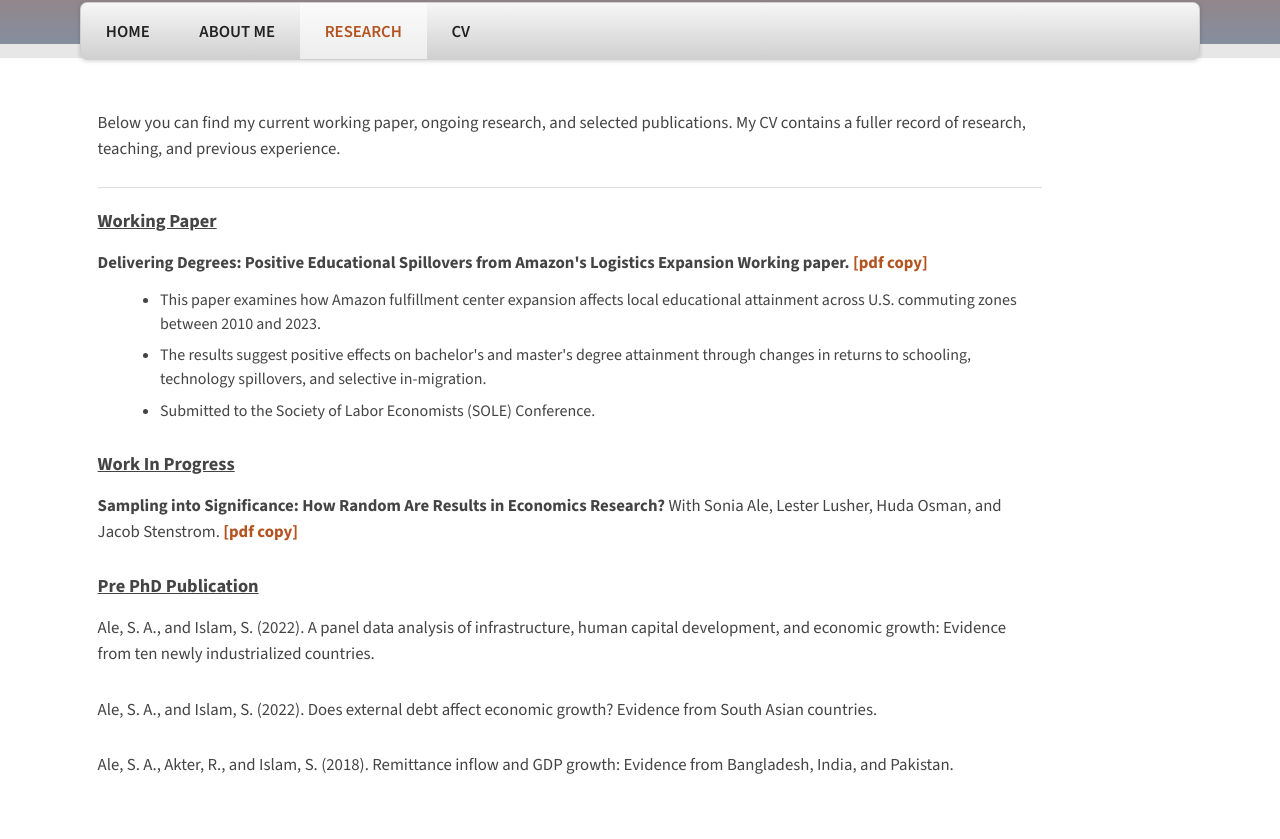
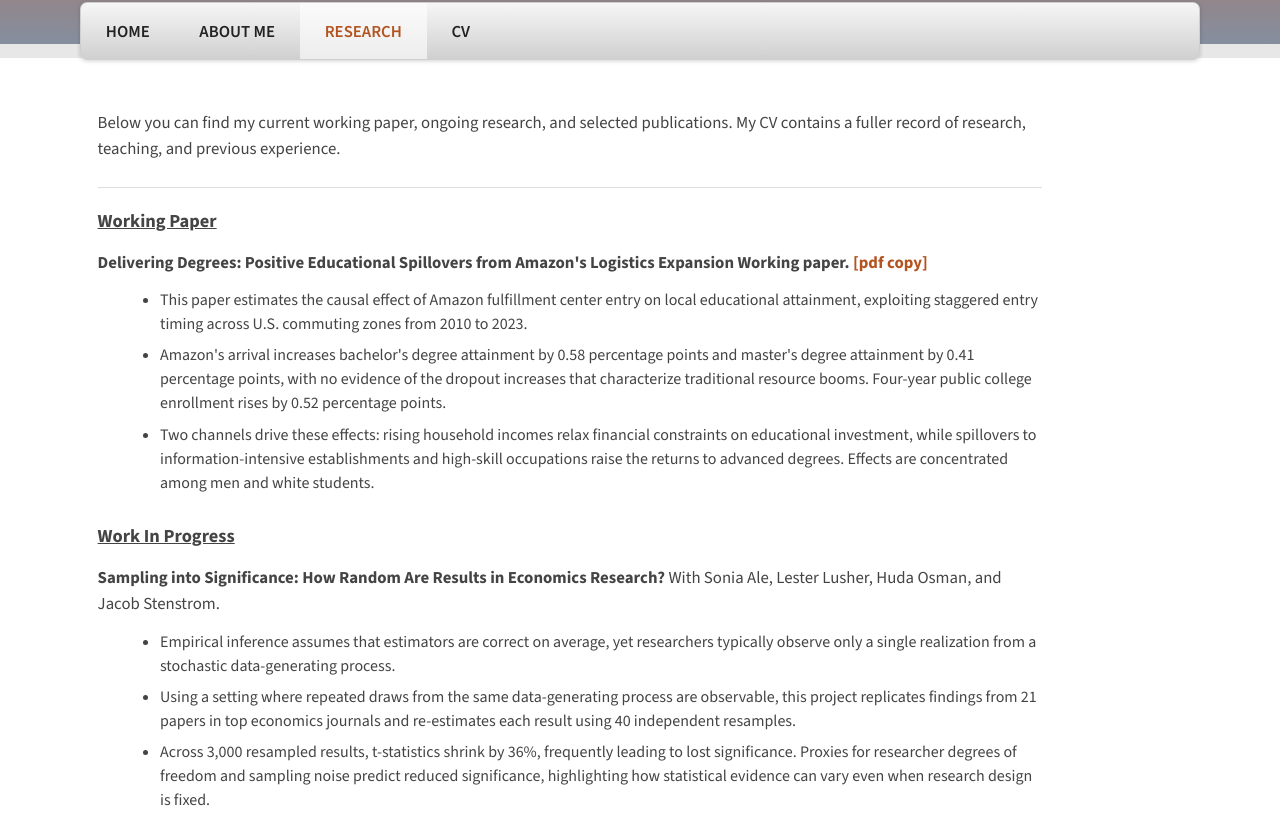
Before and after one commit to shafique-Islam-pitt/shafique-Islam-pitt.github.io, a plain HTML site: page research.html in a window 1280 px wide. Shown: the part 110-949 px from the top of the page. Drawn offline with nearby package versions, Linux system fonts and the light colour scheme.

Commit message:
Update research summaries

```diff
--- a/research.html
+++ b/research.html
@@ -53,17 +53,23 @@
           </p>
           <ul>
             <li>
-              This paper examines how Amazon fulfillment center expansion affects local educational
-              attainment across U.S. commuting zones between 2010 and 2023.
+              This paper estimates the causal effect of Amazon fulfillment center entry on local
+              educational attainment, exploiting staggered entry timing across U.S. commuting zones
+              from 2010 to 2023.
             </li>
             <li>
-              The results suggest positive effects on bachelor's and master's degree attainment through
-              changes in returns to schooling, technology spillovers, and selective in-migration.
+              Amazon's arrival increases bachelor's degree attainment by 0.58 percentage points and
+              master's degree attainment by 0.41 percentage points, with no evidence of the dropout
+              increases that characterize traditional resource booms. Four-year public college
+              enrollment rises by 0.52 percentage points.
             </li>
             <li>
-              Submitted to the Society of Labor Economists (SOLE) Conference.
+              Two channels drive these effects: rising household incomes relax financial constraints
+              on educational investment, while spillovers to information-intensive establishments
+              and high-skill occupations raise the returns to advanced degrees. Effects are
+              concentrated among men and white students.
             </li>
-          </ul>
+        </ul>
         </article>
 
         <h2 class="section-heading">Work In Progress</h2>
@@ -71,8 +77,23 @@
           <p>
             <span class="paper-title">Sampling into Significance: How Random Are Results in Economics Research?</span>
             With Sonia Ale, Lester Lusher, Huda Osman, and Jacob Stenstrom.
-            <a class="paper-link" href="When_Samples_Shape_Significance.pdf" target="_blank" rel="noopener noreferrer">[pdf copy]</a>
           </p>
+          <ul>
+            <li>
+              Empirical inference assumes that estimators are correct on average, yet researchers
+              typically observe only a single realization from a stochastic data-generating process.
+            </li>
+            <li>
+              Using a setting where repeated draws from the same data-generating process are observable,
+              this project replicates findings from 21 papers in top economics journals and re-estimates
+              each result using 40 independent resamples.
+            </li>
+            <li>
+              Across 3,000 resampled results, t-statistics shrink by 36%, frequently leading to lost
+              significance. Proxies for researcher degrees of freedom and sampling noise predict reduced
+              significance, highlighting how statistical evidence can vary even when research design is fixed.
+            </li>
+          </ul>
         </article>
 
         <h2 class="section-heading">Pre PhD Publication</h2>
```
